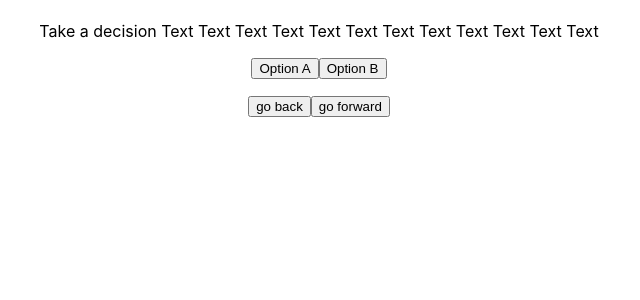
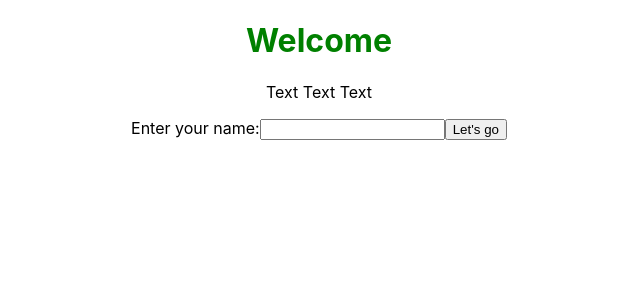
Before and after one commit to ViviZa/lawyer-dude, a React (Create React App) app: page / in a window 1280 px wide. Shown: the top 300 px of the page, without its empty margins (321-961 px from the left). Built offline with nearby package versions, Linux system fonts and the light colour scheme.

Commit message:
implement set username and go to next page

```diff
--- a/src/App.js
+++ b/src/App.js
@@ -8,9 +8,11 @@ class App extends Component {
     constructor(props) {
         super(props);
         this.onLoadPage = this.onLoadPage.bind(this);
+        this.onSetUsername = this.onSetUsername.bind(this);
+        this.onSetNextPage = this.onSetNextPage.bind(this);
         this.state = {
             pageArray : [],
-        currentPageIndex : 2, //change manually to render new page
+            currentPageIndex : 0,
             username : ""
         };
       }
@@ -30,9 +32,18 @@ constructor(props) {
         this.setState({pageArray: pages});
        }
 
+      onSetUsername(uname) {
+        this.setState({username: uname});
+        }
+
+      onSetNextPage(page) {
+          this.setState({currentPageIndex: page});
+        }
+
 
       render() {
-    const currentPage = getCurrentPage(this.state.pageArray[this.state.currentPageIndex]);
+        console.log("#########" + this.state.username + "#########");
+        const currentPage = getCurrentPage(this.state.pageArray[this.state.currentPageIndex], this.onSetUsername, this.onSetNextPage);
         return (
           <div className="App">
             {currentPage}
--- a/src/data.json
+++ b/src/data.json
@@ -4,27 +4,27 @@
     "pageType" : "StartPage",
     "headline" : "Welcome",
     "text": "Text Text Text",
-    "nextPage" : "2"
+    "nextPage" : "1"
   },
   {
     "id": 1,
     "pageType" : "StoryPage",
     "headline" : "Use Case 1",
     "text": "Lorem ipsum dolor sit amet, consetetur sadipscing elitr, sed diam nonumy eirmod tempor invidunt ut labore et dolore magna aliquyam erat, sed diam voluptua. At vero eos et accusam et justo duo dolores et ea rebum. Stet clita kasd gubergren, no sea takimata sanctus est Lorem ipsum dolor sit amet. Lorem ipsum dolor sit amet, consetetur sadipscing elitr, sed diam nonumy eirmod tempor invidunt ut labore et dolore magna aliquyam erat, sed diam voluptua. At vero eos et accusam et justo duo dolores et ea rebum. Stet clita kasd gubergren, no sea takimata sanctus est Lorem ipsum dolor sit amet.",
-    "nextPage" : "3"
+    "nextPage" : "2"
   },
   {
     "id": 2,
     "pageType" : "DecisionPage",
     "headline" : "Decision 1",
     "text": "Take a decision Text Text Text Text Text Text  Text Text Text Text Text Text",
-    "nextPage" : "4"
+    "nextPage" : "3"
   },
   {
     "id": 3,
     "pageType" : "JailPage",
     "headline" : "Uh oh!",
     "text": "You're in jail. At vero eos et accusam et justo duo dolores et ea rebum. At vero eos et accusam et justo duo dolores et ea rebum.",
-    "nextPage" : "5"
+    "nextPage" : "4"
   }
 ]
--- a/src/pages/HelperFunction.js
+++ b/src/pages/HelperFunction.js
@@ -5,14 +5,14 @@ import Decisionpage from './Decisionpage';
 import Jailpage from './Jailpage';
 
 
-export const getCurrentPage = (currentPage) => {
+export const getCurrentPage = (currentPage, onSetUsername, onSetNewPage) => {
         let reactPage;
 
         if (currentPage.pageType === "StartPage")  {
-            reactPage = <Startpage headline={currentPage.headline} text={currentPage.text}/> ;
+            reactPage = <Startpage setUserName={onSetUsername} goToNextPage={onSetNewPage} headline={currentPage.headline} text={currentPage.text} nextPage={currentPage.nextPage}/> ;
 
         } else if (currentPage.pageType === "StoryPage") {
-             reactPage = <Storypage headline={currentPage.headline} text={currentPage.text}/>;
+             reactPage = <Storypage goToNextPage={onSetNewPage} headline={currentPage.headline} text={currentPage.text} nextPage={currentPage.nextPage}/>;
 
         } else if (currentPage.pageType === "DecisionPage") {
                        reactPage = <Decisionpage text={currentPage.text}/>;
--- a/src/pages/Startpage.js
+++ b/src/pages/Startpage.js
@@ -17,6 +17,8 @@ class Startpage extends Component {
   }
 
   handleSubmit(event) {
+    this.props.setUserName(this.state.username);
+    this.props.goToNextPage(this.props.nextPage);
     event.preventDefault();
   }
 
--- a/src/pages/Storypage.js
+++ b/src/pages/Storypage.js
@@ -4,6 +4,16 @@ import defaultImg from './index.png';
 
 
 class Storypage extends Component {
+
+ constructor(props) {
+        super(props);
+        this.renderNextPage = this.renderNextPage.bind(this);
+      }
+
+  renderNextPage(){
+    this.props.goToNextPage(this.props.nextPage);
+  }
+
   render() {
     return (
       <div className="Storypage">
@@ -15,7 +25,7 @@ class Storypage extends Component {
             </div>
         </div>
         <button>go back</button>
-        <button>go forward</button>
+        <button onClick={this.renderNextPage}>go forward</button>
       </div>
 
     );
```
Lines whose indentation alone changed are shown as unchanged.
